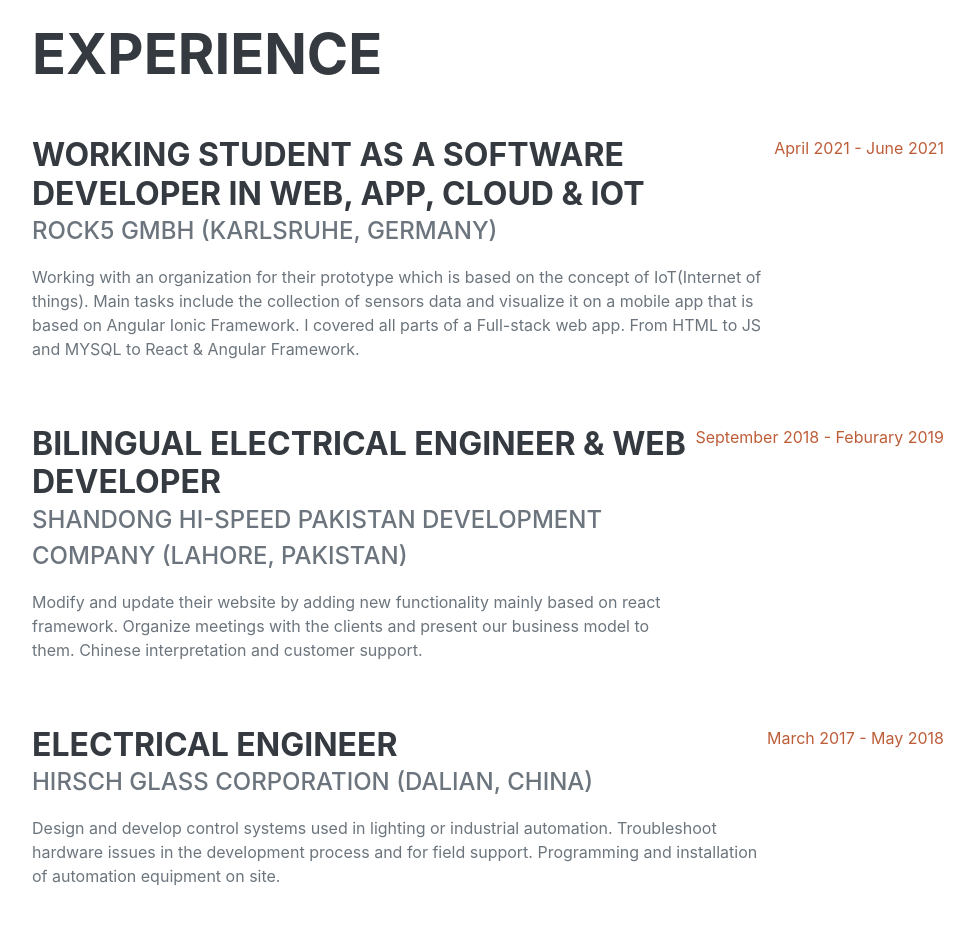
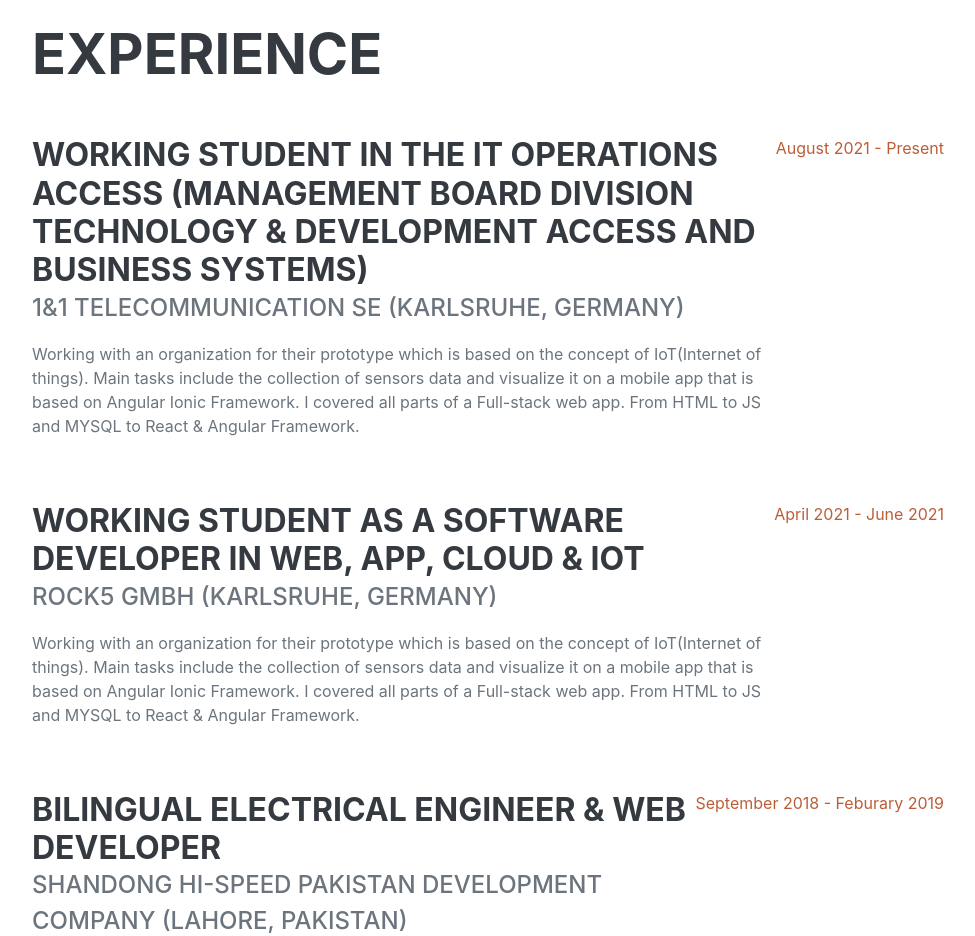
Before and after one commit to harris012/portfolio, a website: page src/pug/index.pug in a window 1280 px wide. Shown: the part 860-1796 px from the top of the page, without its empty margins (288-1263 px from the left). Drawn offline with nearby package versions, Linux system fonts and the light colour scheme; files that its build step writes are made by us from their sources; files whose address does not match are found by name; a web font is replaced by a local one.

Commit message:
added new work experience

```diff
--- a/src/pug/index.pug
+++ b/src/pug/index.pug
@@ -78,6 +78,15 @@
             section#experience.resume-section
                .resume-section-content
                     h2.mb-5 Experience
+
+                    .d-flex.flex-column.flex-md-row.justify-content-between.mb-5
+                        .flex-grow-1
+                            h3.mb-0 Working Student in the IT Operations Access (Management Board division Technology & Development Access and Business Systems)
+                            .subheading.mb-3 1&1 Telecommunication SE (Karlsruhe, Germany)
+                            p
+                                | Working with an organization for their prototype which is based on the concept of IoT(Internet of things). Main tasks include the collection of sensors data and visualize it on a mobile app that is based on Angular Ionic Framework. I covered all parts of a Full-stack web app. From HTML to JS and MYSQL to React & Angular Framework.
+                        .flex-shrink-0
+                            span.text-primary  August 2021 - Present
 
                     .d-flex.flex-column.flex-md-row.justify-content-between.mb-5
                         .flex-grow-1
```
Also changed, not shown: dist/css/styles.css, dist/index.html.
